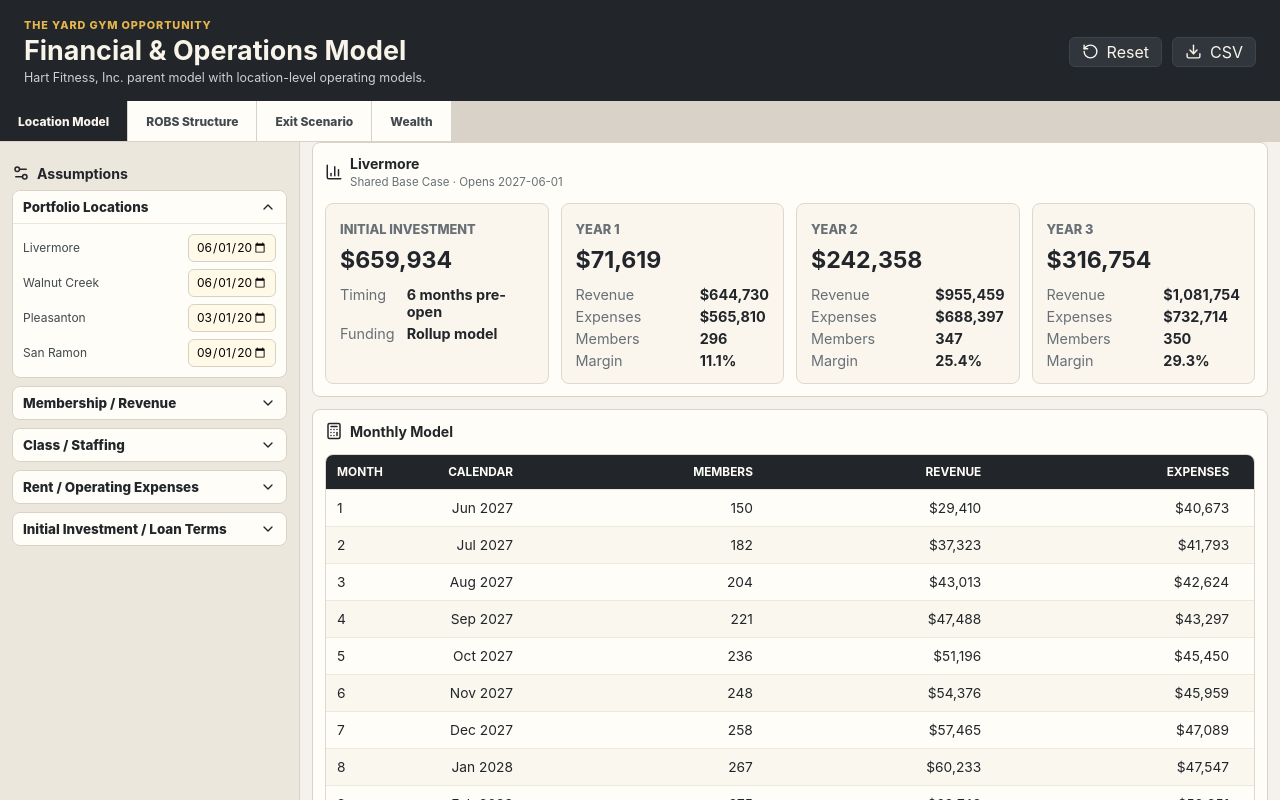
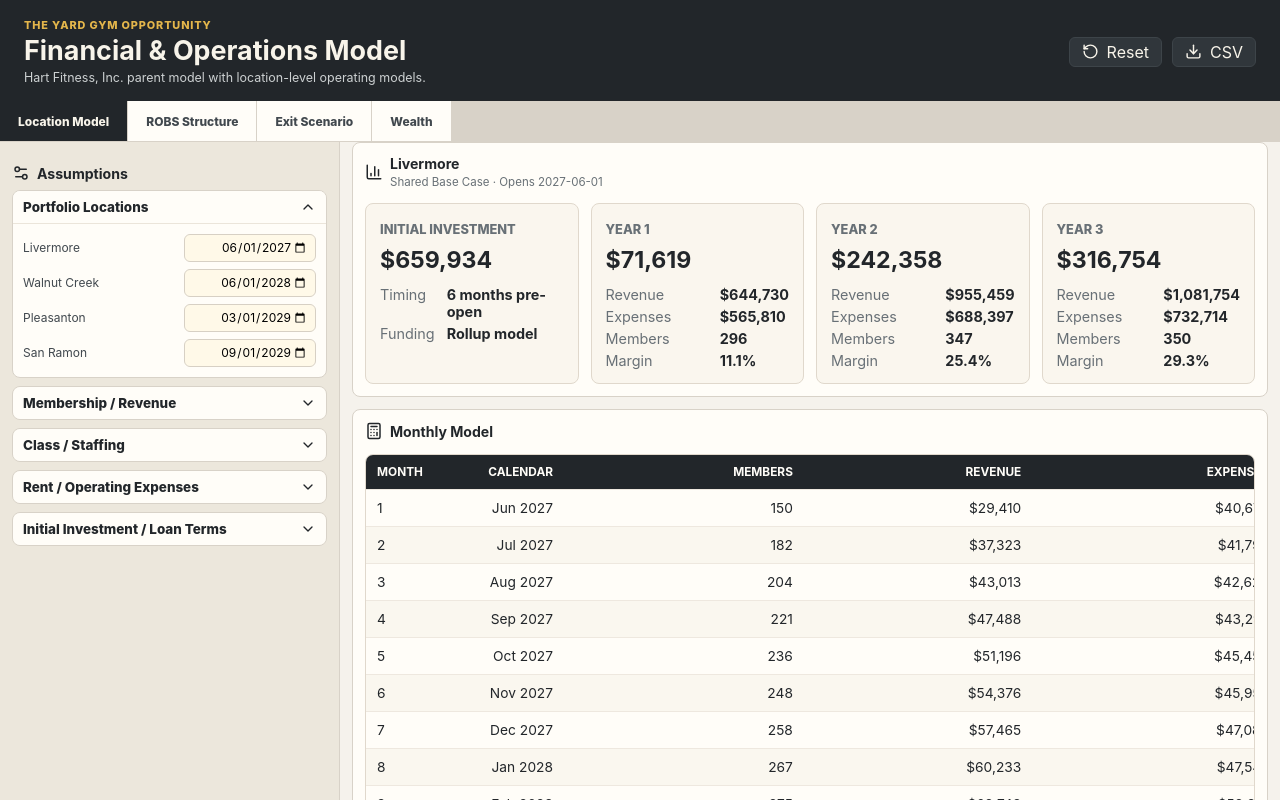
Before and after one commit to jkhart/theyardgym-financials, a React (Vite) app: page / in a window 1280 px wide. Shown: the top 800 px of the page. Built offline with nearby package versions, Linux system fonts and the light colour scheme.

Commit message:
Widen assumption inputs

```diff
--- a/src/styles.css
+++ b/src/styles.css
@@ -194,7 +194,7 @@
 
 .workspace {
   display: grid;
-  grid-template-columns: 300px minmax(0, 1fr);
+  grid-template-columns: 340px minmax(0, 1fr);
   align-items: start;
   max-width: 100vw;
 }
@@ -310,7 +310,7 @@
 
 .inputRow {
   display: grid;
-  grid-template-columns: minmax(0, 1fr) 88px;
+  grid-template-columns: minmax(0, 1fr) 132px;
   align-items: center;
   gap: 8px;
   font-size: 0.75rem;
```
